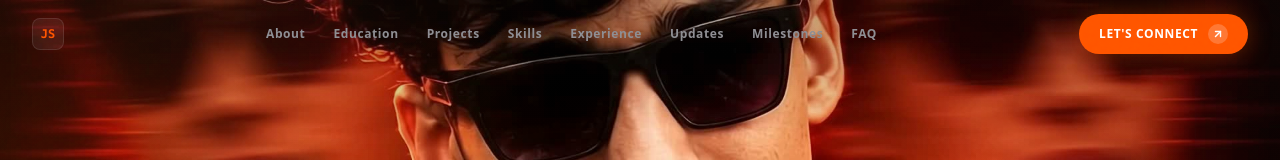
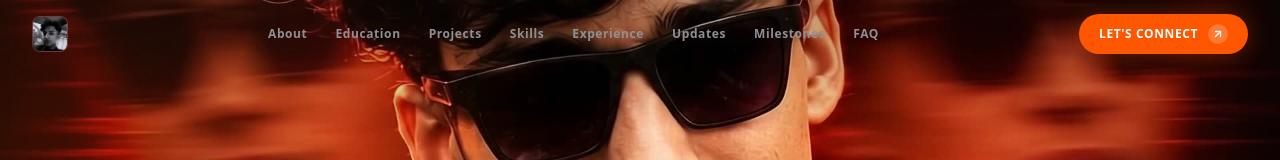
Before and after one commit to jisssz/jisssz.github.io, a React (Vite) app: page / in a window 1280 px wide. Shown: the top 160 px of the page. Built offline with nearby package versions, Linux system fonts and the light colour scheme; no server answers.

Commit message:
feat: attach personal portrait photo avatar to header monogram badge

```diff
--- a/src/App.tsx
+++ b/src/App.tsx
@@ -500,8 +500,13 @@ export default function App() {
             title="Scroll to top"
             aria-label="Scroll to top"
           >
-            <span className="flex h-8 w-8 items-center justify-center rounded-lg bg-white/[0.06] border border-white/10 font-mono text-xs font-bold text-[#FF5500] group-hover:border-[#FF5500]/50 group-hover:bg-[#FF5500]/10 transition-all">
-              JS
+            <span className="relative flex h-8 w-8 sm:h-9 sm:w-9 shrink-0 items-center justify-center rounded-lg overflow-hidden border border-white/15 bg-white/[0.06] group-hover:border-[#FF5500]/70 group-hover:shadow-[0_0_14px_rgba(255,85,0,0.4)] transition-all">
+              <img
+                src="/jis-avatar.png"
+                alt="Jis Shajan"
+                className="h-full w-full object-cover group-hover:scale-105 transition-transform duration-300"
+                loading="eager"
+              />
             </span>
           </button>
 
```
Also changed, not shown: public/jis-avatar.png (added), public/jis-monogram-portrait.png (added).
